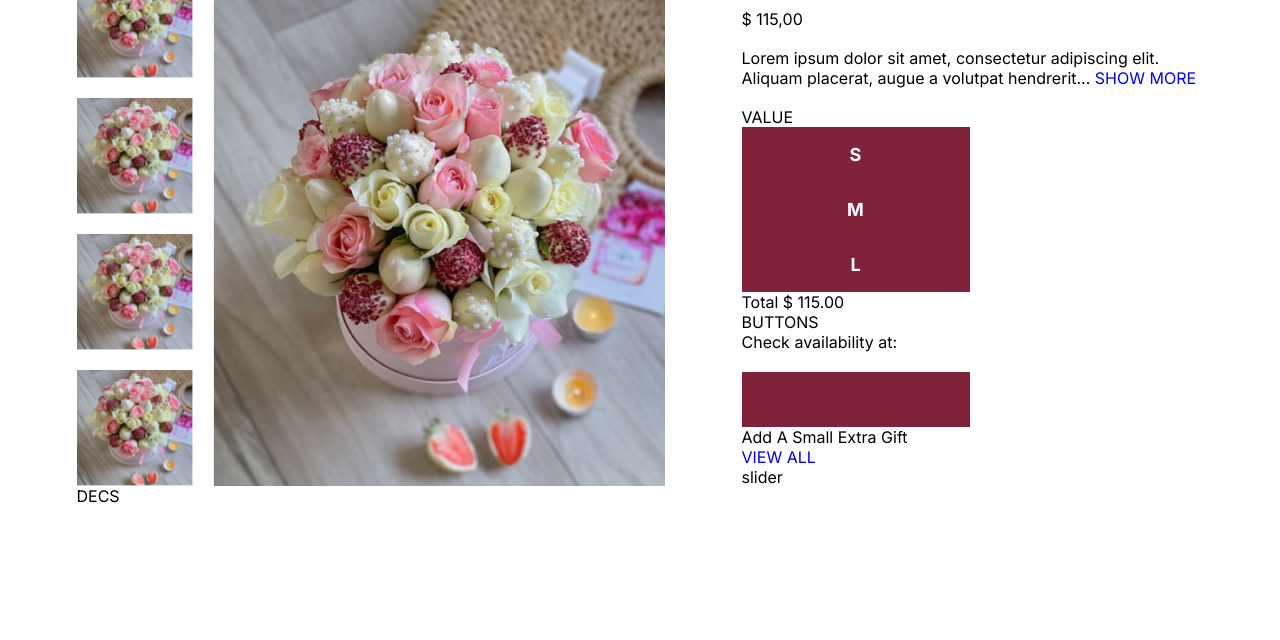
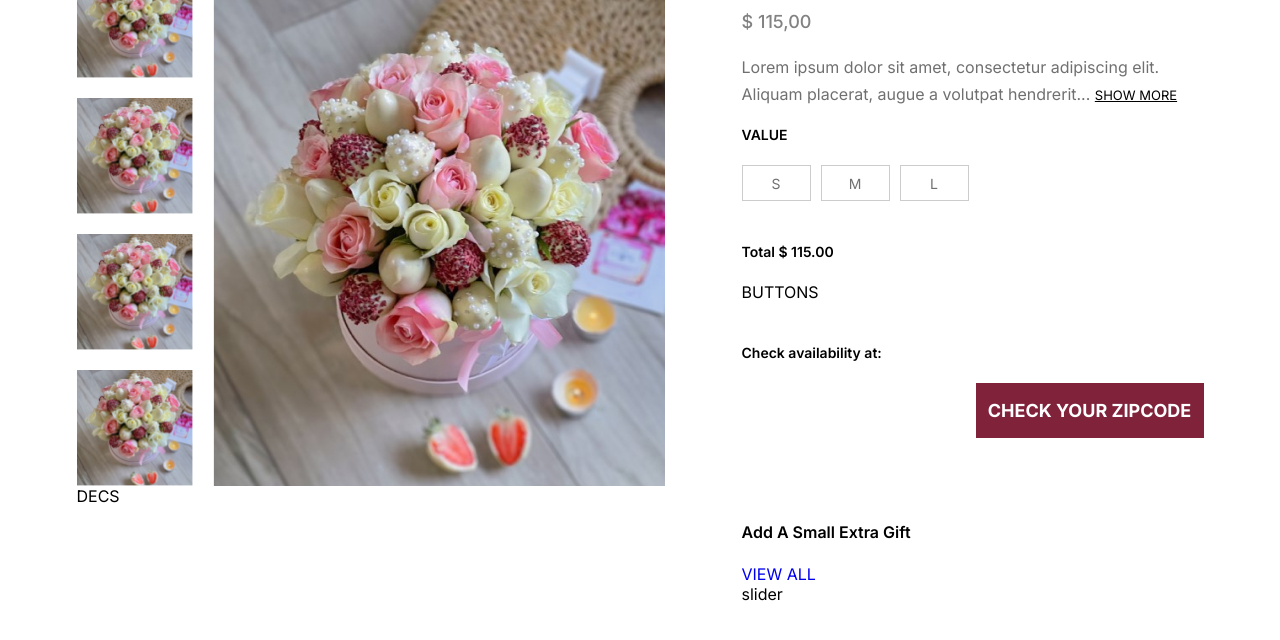
Before and after one commit to Nattyme/flowerShop, a plain HTML site: page product.html in a window 1280 px wide. Shown: the part 90-730 px from the top of the page. Drawn offline with Linux system fonts and the light colour scheme.

Commit message:
CSS .product__text style

```diff
--- a/product.html
+++ b/product.html
@@ -101,32 +101,42 @@
                                 <h1 class="title-product">TRUE LOVE</h1>
                             </div>
                             <p class="product__price">$ 115,00</p>
-                            <p>Lorem ipsum dolor sit amet, consectetur adipiscing elit. Aliquam placerat, augue a volutpat hendrerit...
-                                <a class="product__read-more" href="#!">SHOW MORE</a></p>
+                            <p class="product__info">Lorem ipsum dolor sit amet, consectetur adipiscing elit. Aliquam placerat, augue a volutpat hendrerit...
+                            <a class="product__read-more" href="#!">SHOW MORE</a></p>
                         </div>
                         <div class="product__widgets">
                             <div class="product__widget">
-                                <h3 class="product__widget-title">VALUE</h3>
+                               <div class="product__widget-title">
+                                <h3 class="title-widget">VALUE</h3>
+                               </div>
                                 <div class="product__widget-tabs">
-                                    <button class="button">S</button>
-                                    <button class="button">M</button>
-                                    <button class="button">L</button>
+                                    <button class="button-tab">S</button>
+                                    <button class="button-tab">M</button>
+                                    <button class="button-tab">L</button>
                                 </div>
                             </div>
+
                             <div class="product__widget">
-                                <h3 class="product__widget-title">Total $ 115.00</h3>
+                                <div class="product__widget-title">
+                                    <h3 class="title-widget">Total $ 115.00</h3>
+                                </div>
                                 <div class="product__widget-btn">BUTTONS</div>
                             </div>
 
                             <div class="product__widget">
-                                <h3 class="product__widget-title">Check availability at:</h3>
+                                <div class="product__widget-title">
+                                    <h3 class="title-widget">Check availability at:</h3>
+                                </div>
                                 <form action="" class="form-avalable">
                                     <input type="text" class="form-avalable">
-                                    <button class="button"></button>
+                                    <button class="button">CHECK YOUR ZIPCODE</button>
                                 </form>
                             </div>
+
                             <div class="product__widget">
-                                <h3 class="product__widget-title">Add A Small Extra Gift</h3>
+                                <div class="product__widget-title">
+                                    <h3 class="title-widget title-widget--16px">Add A Small Extra Gift</h3>
+                                </div>
                                 <a href="#!">VIEW ALL</a>
                                <div class="slider-add">slider</div>
                             </div>
--- a/scss/blocks/_button.scss
+++ b/scss/blocks/_button.scss
@@ -41,3 +41,22 @@
         color: #fff;
     }
 }
+
+.button-tab {
+    width: 69px;
+    height: 36px;
+    border: 1px solid #ccc;
+
+    font-size: 14px;
+    line-height: 36px;
+    text-align: center;
+    color: #707070;
+
+    transition: all 0.2s ease-in;
+
+    &:hover {
+        font-weight: 600;
+        border: 1px solid #80233a;
+        color: #80233a;
+    }
+}
--- a/scss/blocks/_form.scss
+++ b/scss/blocks/_form.scss
@@ -44,5 +44,6 @@
 
 }
 
-.button {
+.form-avalable {
+    display: flex;
 }
--- a/scss/blocks/_title.scss
+++ b/scss/blocks/_title.scss
@@ -19,3 +19,13 @@
     line-height: 1.34; /* 134.615% */
     text-transform: uppercase;
 }
+
+.title-widget {
+    font-size: 14px;
+    font-weight: 600;
+    color: #000;
+
+    &--16px {
+        font-size: 16px;
+    }
+}
--- a/scss/sections/_product.scss
+++ b/scss/sections/_product.scss
@@ -20,8 +20,6 @@
 }
 
 .product__panel {
-    display: flex;
-    flex-direction: column;
 }
 
 .product__header {
@@ -36,16 +34,57 @@
     margin-bottom: 19px;
 }
 
+.product__price {
+    font-size: 18px;
+    font-weight: 500;
+    line-height: 1.44; /* 144.444% */
+    color: #828282;
+}
+
+.product__info {
+    font-size: 16px;
+    line-height: 1.68; /* 168.75% */
+    color: #707070;
+
+    a {
+        font-size: 13px;
+        text-decoration-line: underline;
+        text-transform: uppercase;
+        color: #000;
+        transition: color 0.2s ease-in;
+
+        &:hover {
+            color:#80233a;
+        }
+    }
+}
+
 .product__read-more {
 }
 
-.product__value {
+.product__widgets {
+    display: flex;
+    flex-direction: column;
+    row-gap: 42px;
 }
-.product__total {
+
+.product__widget {
+    &:last-child {
+        margin-top: 42px;
+    }
 }
-.product__buttons {
+
+.product__widget-title {
+    margin-bottom: 22px;
 }
-.product__avalable {
+
+.product__widget-tabs {
+    display: flex;
+    column-gap: 10px;
 }
-.product__additional {
+
+.product__widget-btn {
 }
+
+.slider-add {
+}
```
Also changed, not shown: css/main.css, css/main.min.css, 2 other files.
